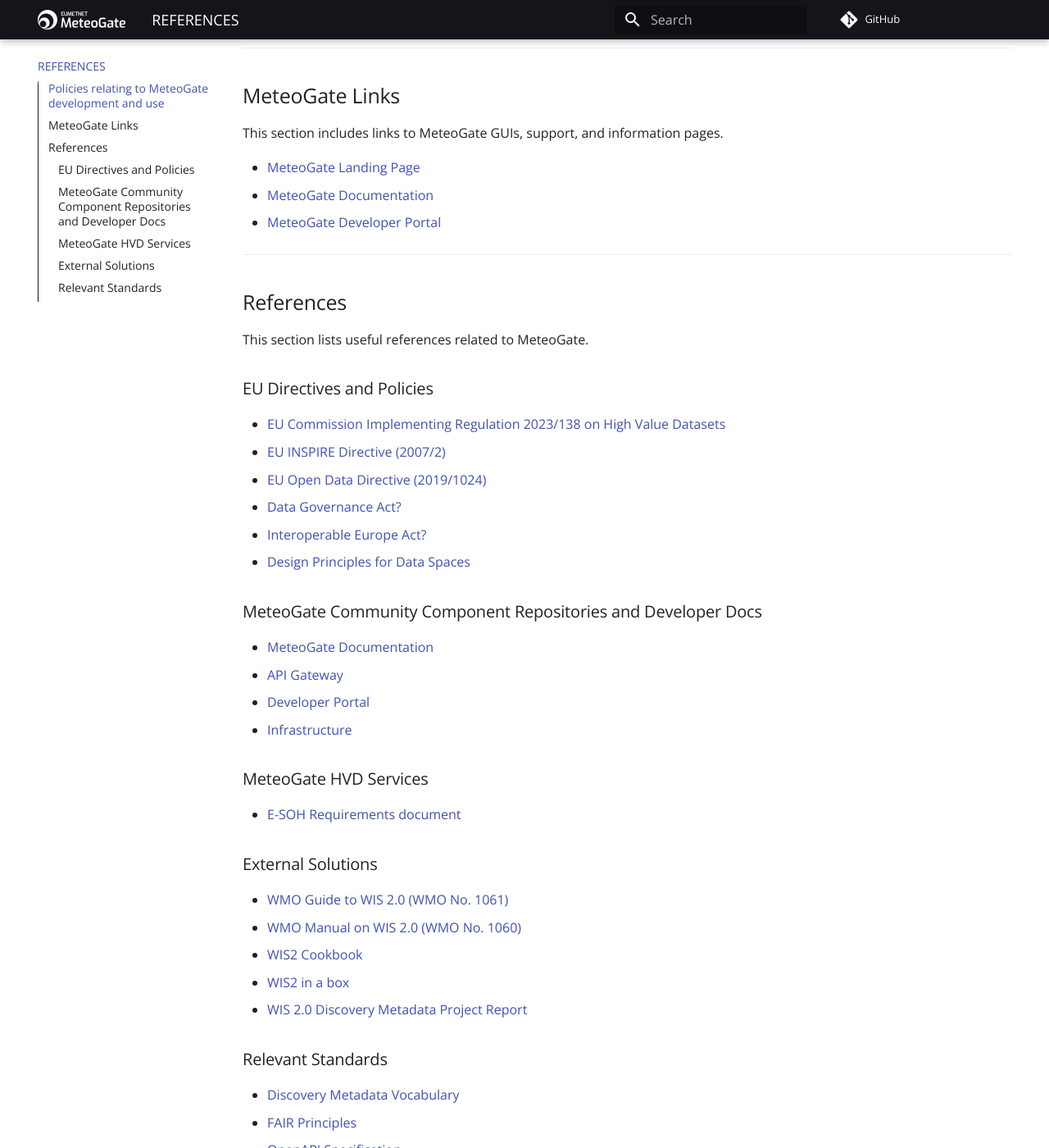
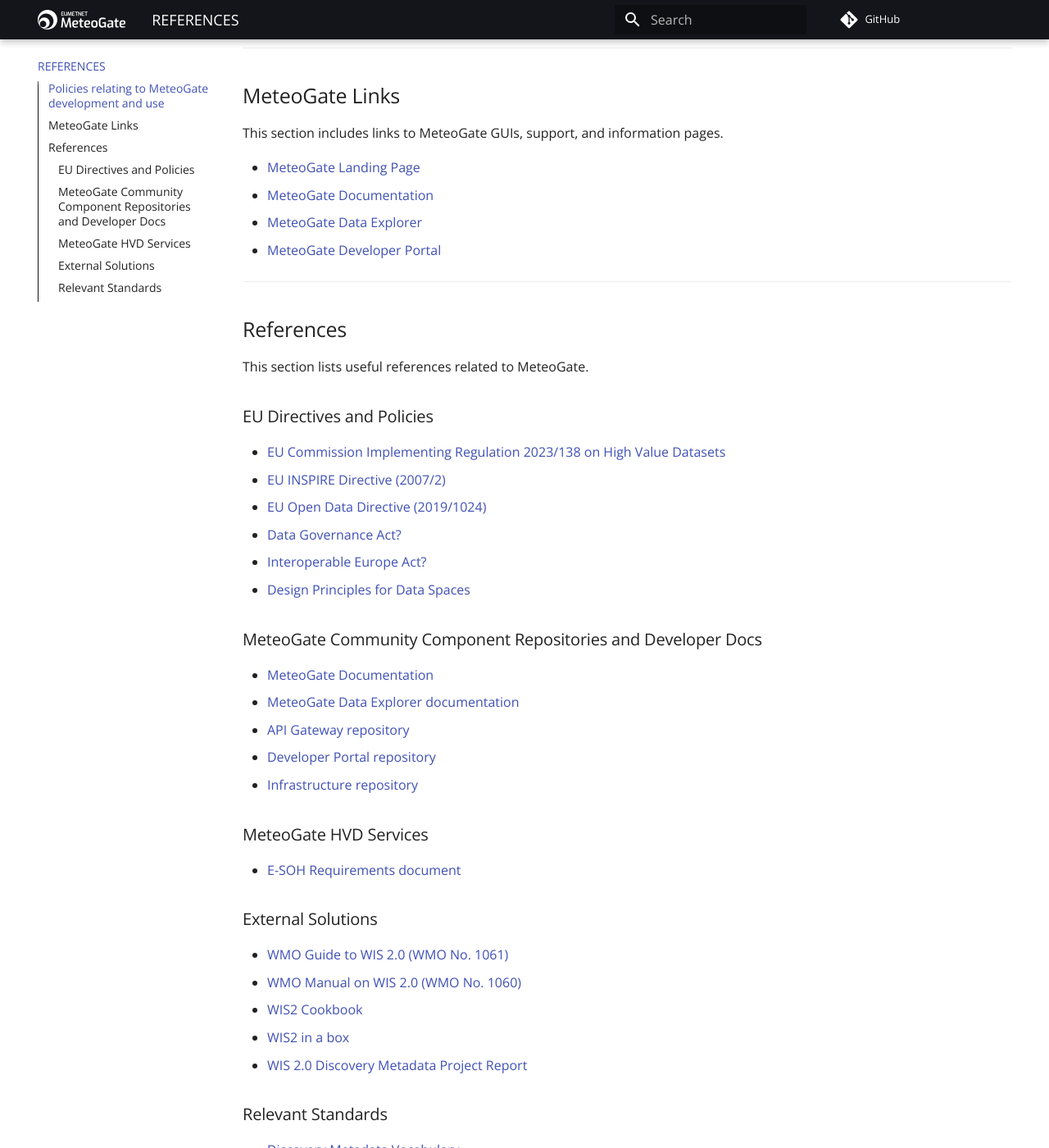
Before and after one commit to EUMETNET/meteogate-documentation, an MkDocs documentation site: the page built from docs/references.md, in a window 1280 px wide and 1400 px high, scrolled down 1079 px. Shown: the whole window at 82% size. Built offline with MkDocs 1.6.1 and Material for MkDocs 9.7.7, drawn with Linux system fonts in a browser that asks for light colours; comment, search, counter and statistics services are not loaded.

Commit message:
Update references.md

```diff
--- a/docs/references.md
+++ b/docs/references.md
@@ -34,6 +34,7 @@ This section includes links to MeteoGate GUIs, support, and information pages.
 
   - [MeteoGate Landing Page]()
   - [MeteoGate Documentation](https://github.com/EUMETNET/meteogate-documentation)
+  - [MeteoGate Data Explorer]()
   - [MeteoGate Developer Portal]()
 
 ---
@@ -54,9 +55,10 @@ This section lists useful references related to MeteoGate.
 ### MeteoGate Community Component Repositories and Developer Docs
 
   - [MeteoGate Documentation](https://github.com/EUMETNET/meteogate-documentation)
-  - [API Gateway]()
-  - [Developer Portal]()
-  - [Infrastructure]()
+  - [MeteoGate Data Explorer documentation](https://github.com/EUMETNET/meteogate-documentation)
+  - [API Gateway repository](https://github.com/EURODEO/api-management-tool-poc)
+  - [Developer Portal repository](https://github.com/EURODEO/Dev-portal)
+  - [Infrastructure repository](https://github.com/EURODEO/femdi-gateway-iac)
 
 ### MeteoGate HVD Services
 
```
